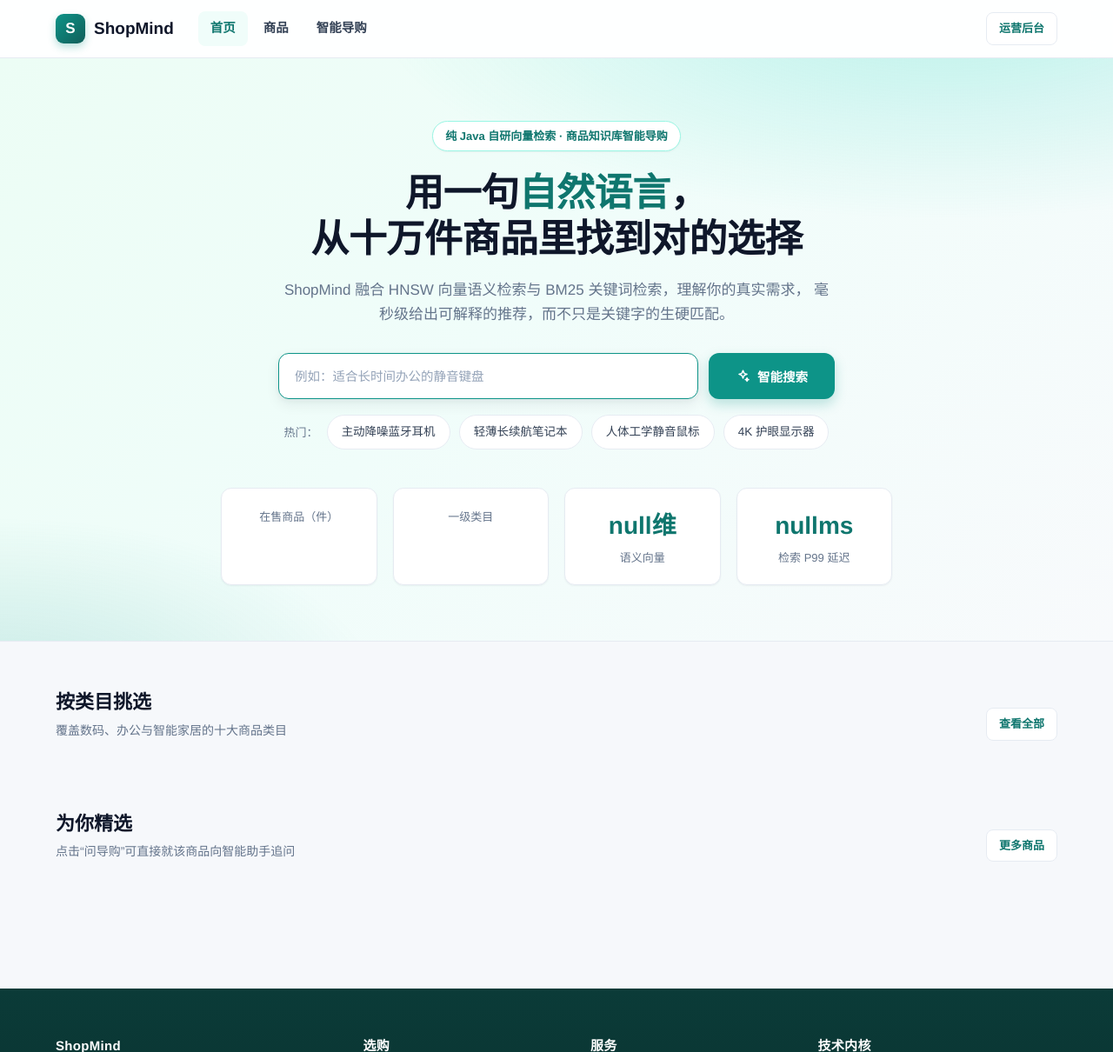
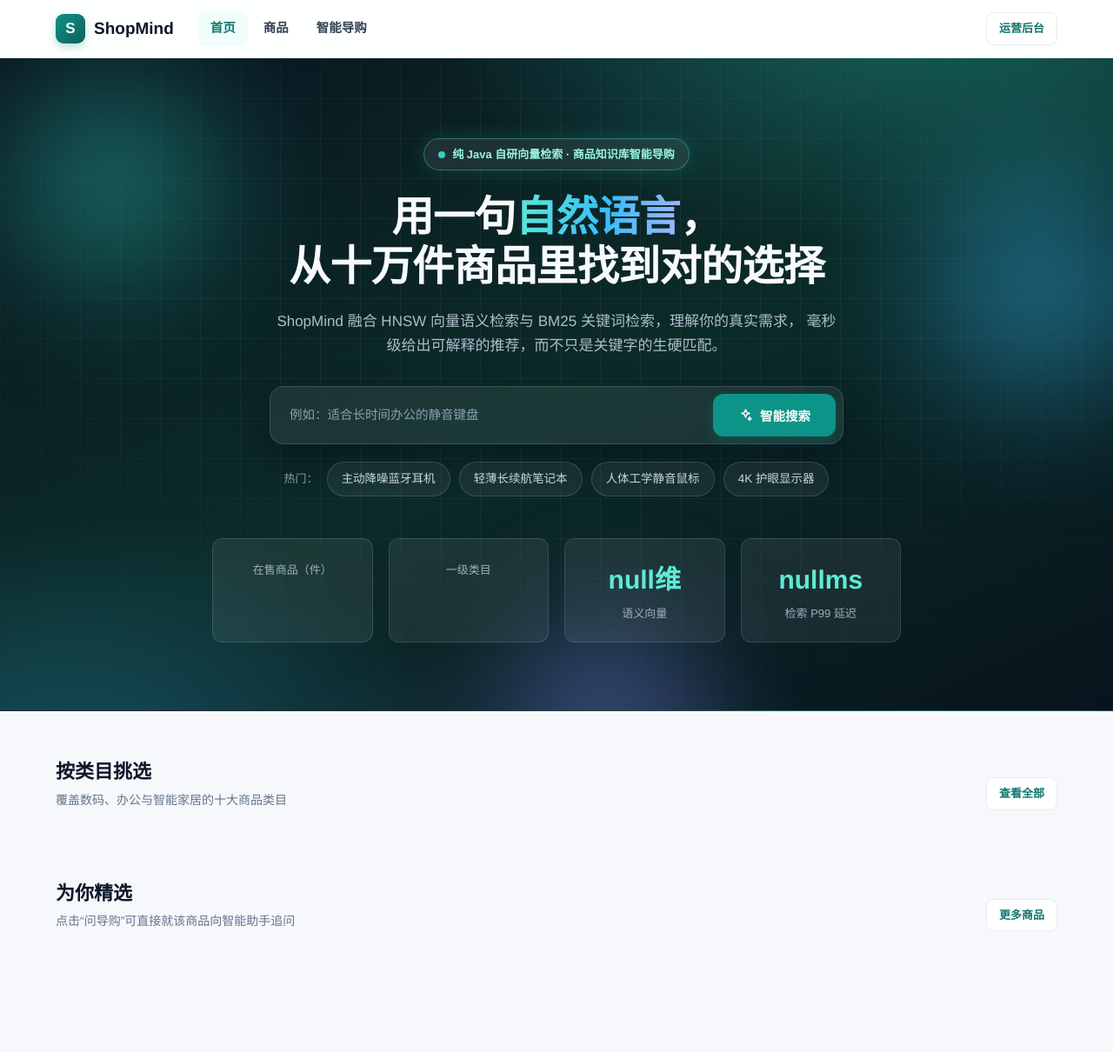
Before and after one commit to Zhaowen-Zhong/shopmind, a Spring app: template shopmind-web/src/main/resources/templates/home.html in a window 1280 px wide. Shown: the top 1210 px of the page at 87% size. Run offline with Thymeleaf, Linux system fonts and the light colour scheme; the template is opened without the code that fills it, so the values that code supplies are empty.

Commit message:
名称去重并扩充机型，新增精细SVG产品插画，导购显式分析，首页未来感升级

```diff
--- a/shopmind-web/src/main/resources/static/css/shopmind.css
+++ b/shopmind-web/src/main/resources/static/css/shopmind.css
@@ -150,42 +150,87 @@ img { max-width: 100%; display: block; }
 .header-search .ico { position: absolute; left: 13px; top: 50%; transform: translateY(-50%); color: var(--faint); }
 .header-actions { margin-left: auto; display: flex; align-items: center; gap: 12px; }
 
-/* ---------- Hero ---------- */
+/* ---------- Hero（未来感：深色极光 + 网格 + 玻璃拟态） ---------- */
 .hero {
+    position: relative; overflow: hidden;
+    border-bottom: 1px solid rgba(255,255,255,.08);
+    padding: 92px 0 78px; color: #e6edf3;
     background:
-        radial-gradient(1100px 420px at 85% -10%, rgba(45, 212, 191, .28), transparent 60%),
-        radial-gradient(800px 380px at 0% 110%, rgba(13, 148, 136, .18), transparent 55%),
-        linear-gradient(135deg, #ecfdf5 0%, #f0fdfa 45%, #f8fafc 100%);
-    border-bottom: 1px solid var(--line);
-    padding: 72px 0 64px;
+        radial-gradient(950px 520px at 82% -12%, rgba(45, 212, 191, .38), transparent 60%),
+        radial-gradient(760px 520px at 8% 112%, rgba(56, 189, 248, .28), transparent 60%),
+        radial-gradient(620px 420px at 50% 120%, rgba(129, 140, 248, .18), transparent 60%),
+        linear-gradient(155deg, #0a1620 0%, #0b2b28 52%, #08141d 100%);
 }
-.hero-inner { max-width: 820px; margin: 0 auto; text-align: center; }
+/* 网格线叠加 */
+.hero::before {
+    content: ""; position: absolute; inset: 0; z-index: 0;
+    background-image:
+        linear-gradient(rgba(148, 163, 184, .08) 1px, transparent 1px),
+        linear-gradient(90deg, rgba(148, 163, 184, .08) 1px, transparent 1px);
+    background-size: 46px 46px;
+    mask-image: radial-gradient(ellipse 75% 70% at 50% 38%, #000 40%, transparent 100%);
+}
+/* 浮动极光光斑 */
+.hero .aurora { position: absolute; border-radius: 50%; filter: blur(60px); z-index: 0; opacity: .55; }
+.hero .aurora.a1 { width: 320px; height: 320px; left: -60px; top: -40px; background: radial-gradient(circle, #2dd4bf, transparent 70%); animation: drift 13s ease-in-out infinite; }
+.hero .aurora.a2 { width: 360px; height: 360px; right: -70px; top: 60px; background: radial-gradient(circle, #38bdf8, transparent 70%); animation: drift 16s ease-in-out infinite reverse; }
+.hero .aurora.a3 { width: 280px; height: 280px; left: 42%; bottom: -120px; background: radial-gradient(circle, #818cf8, transparent 70%); animation: drift 19s ease-in-out infinite; }
+@keyframes drift {
+    0%, 100% { transform: translate(0, 0) scale(1); }
+    50% { transform: translate(28px, 22px) scale(1.12); }
+}
+.hero-inner { position: relative; z-index: 2; max-width: 840px; margin: 0 auto; text-align: center; }
 .hero .eyebrow {
-    display: inline-flex; align-items: center; gap: 8px; padding: 6px 14px; border-radius: var(--r-pill);
-    background: #fff; border: 1px solid var(--brand-line); color: var(--brand-dark);
-    font-size: 13px; font-weight: 600; margin-bottom: 22px; box-shadow: var(--shadow-xs);
+    display: inline-flex; align-items: center; gap: 8px; padding: 7px 16px; border-radius: var(--r-pill);
+    background: rgba(255, 255, 255, .08); border: 1px solid rgba(94, 234, 212, .35); color: #99f6e4;
+    font-size: 13px; font-weight: 600; margin-bottom: 26px;
+    backdrop-filter: blur(10px); box-shadow: 0 0 24px rgba(45, 212, 191, .18);
 }
-.hero h1 { font-size: 44px; letter-spacing: -.5px; line-height: 1.2; }
-.hero h1 .hl { color: var(--brand-dark); }
-.hero p.lead { font-size: 17px; color: var(--muted); margin: 18px auto 30px; max-width: 640px; }
-.hero-search { display: flex; gap: 12px; max-width: 640px; margin: 0 auto; }
-.hero-search .input { padding: 15px 18px; border-radius: var(--r-md); box-shadow: var(--shadow-md); }
-.hero-search .btn { padding: 15px 30px; border-radius: var(--r-md); }
-.hero-popular { margin-top: 18px; display: flex; gap: 10px; justify-content: center; flex-wrap: wrap; align-items: center; }
-.hero-popular .t { font-size: 13px; color: var(--muted); }
+.hero .eyebrow .pulse { width: 8px; height: 8px; border-radius: 50%; background: #2dd4bf; box-shadow: 0 0 0 0 rgba(45,212,191,.6); animation: pulse 1.8s infinite; }
+@keyframes pulse {
+    0% { box-shadow: 0 0 0 0 rgba(45, 212, 191, .55); }
+    70% { box-shadow: 0 0 0 9px rgba(45, 212, 191, 0); }
+    100% { box-shadow: 0 0 0 0 rgba(45, 212, 191, 0); }
+}
+.hero h1 { font-size: 48px; letter-spacing: -.6px; line-height: 1.18; color: #f8fafc; }
+.hero h1 .hl {
+    background: linear-gradient(100deg, #5eead4, #38bdf8 55%, #a5b4fc);
+    -webkit-background-clip: text; background-clip: text; color: transparent;
+}
+.hero p.lead { font-size: 17px; color: #aebdcc; margin: 20px auto 32px; max-width: 660px; }
+.hero-search {
+    display: flex; gap: 10px; max-width: 660px; margin: 0 auto; padding: 8px;
+    border-radius: var(--r-lg); background: rgba(255, 255, 255, .07);
+    border: 1px solid rgba(255, 255, 255, .14); backdrop-filter: blur(14px);
+    box-shadow: 0 18px 44px rgba(2, 12, 20, .45);
+}
+.hero-search .input {
+    background: transparent; border: none; box-shadow: none; color: #f1f5f9;
+}
+.hero-search .input::placeholder { color: #8ba0b2; }
+.hero-search .input:focus { box-shadow: none; }
+.hero-search .btn { padding: 13px 28px; border-radius: var(--r-md); }
+.hero-popular { margin-top: 20px; display: flex; gap: 10px; justify-content: center; flex-wrap: wrap; align-items: center; }
+.hero-popular .t { font-size: 13px; color: #8ba0b2; }
+.hero-popular .chip {
+    background: rgba(255, 255, 255, .06); border-color: rgba(255, 255, 255, .14); color: #cbd5e1;
+}
+.hero-popular .chip:hover { background: rgba(45, 212, 191, .18); border-color: rgba(94, 234, 212, .5); color: #99f6e4; }
 
-/* ---------- 数据条 ---------- */
-.stat-strip { display: grid; grid-template-columns: repeat(4, 1fr); gap: 18px; margin-top: 44px; }
+/* ---------- 数据条（玻璃卡片） ---------- */
+.stat-strip { display: grid; grid-template-columns: repeat(4, 1fr); gap: 18px; margin-top: 48px; }
 .stat-strip .item {
-    background: #fff; border: 1px solid var(--line); border-radius: var(--r-md);
-    padding: 20px; box-shadow: var(--shadow-xs); position: relative; cursor: default;
+    background: rgba(255, 255, 255, .07); border: 1px solid rgba(255, 255, 255, .12); border-radius: var(--r-md);
+    padding: 22px 20px; position: relative; cursor: default; backdrop-filter: blur(12px);
+    transition: transform .18s, border-color .18s, background .18s;
 }
-.stat-strip .num { font-size: 28px; font-weight: 800; color: var(--brand-dark); }
-.stat-strip .lbl { font-size: 13px; color: var(--muted); margin-top: 2px; }
+.stat-strip .item:hover { transform: translateY(-3px); border-color: rgba(94, 234, 212, .45); background: rgba(255,255,255,.11); }
+.stat-strip .num { font-size: 30px; font-weight: 800; color: #5eead4; }
+.stat-strip .lbl { font-size: 13px; color: #9fb0c0; margin-top: 3px; }
 /* 自定义悬浮提示：把技术指标翻译成普通用户能懂的话 */
 .stat-strip .item::after {
     content: attr(data-tip); position: absolute; bottom: calc(100% + 10px); left: 50%;
-    transform: translateX(-50%) translateY(4px); background: var(--ink); color: #fff;
+    transform: translateX(-50%) translateY(4px); background: #0f172a; color: #fff;
     padding: 10px 13px; border-radius: 10px; font-size: 12.5px; font-weight: 400;
     line-height: 1.55; width: 224px; opacity: 0; pointer-events: none;
     transition: opacity .16s, transform .16s; z-index: 30; box-shadow: var(--shadow-lg);
@@ -193,10 +238,21 @@ img { max-width: 100%; display: block; }
 .stat-strip .item::before {
     content: ""; position: absolute; bottom: calc(100% + 2px); left: 50%;
     transform: translateX(-50%); border: 6px solid transparent;
-    border-top-color: var(--ink); opacity: 0; pointer-events: none; transition: opacity .16s;
+    border-top-color: #0f172a; opacity: 0; pointer-events: none; transition: opacity .16s;
 }
 .stat-strip .item:hover::after, .stat-strip .item:hover::before {
     opacity: 1; transform: translateX(-50%) translateY(0);
+}
+
+/* 入场与浮动动效 */
+.reveal { opacity: 0; transform: translateY(22px); animation: reveal .7s cubic-bezier(.22,.68,.32,1) forwards; }
+.reveal.d1 { animation-delay: .08s; } .reveal.d2 { animation-delay: .18s; }
+.reveal.d3 { animation-delay: .3s; } .reveal.d4 { animation-delay: .42s; }
+@keyframes reveal { to { opacity: 1; transform: translateY(0); } }
+.float-soft { animation: floatSoft 5s ease-in-out infinite; }
+@keyframes floatSoft { 0%,100% { transform: translateY(0); } 50% { transform: translateY(-7px); } }
+@media (prefers-reduced-motion: reduce) {
+    .reveal, .float-soft, .aurora, .eyebrow .pulse { animation: none; }
 }
 
 /* ---------- 分类入口（5 列 × 2 排） ---------- */
@@ -224,14 +280,14 @@ img { max-width: 100%; display: block; }
 }
 .product-card:hover { transform: translateY(-4px); box-shadow: var(--shadow-lg); border-color: var(--brand-line); }
 .product-thumb {
-    height: 148px; display: grid; place-items: center; position: relative;
+    height: 168px; display: grid; place-items: center; position: relative;
     color: #fff; overflow: hidden;
 }
-.product-thumb::after {
+.product-thumb::before {
     content: ""; position: absolute; inset: 0;
-    background: radial-gradient(130px 130px at 82% 128%, rgba(255,255,255,.20), transparent 70%);
+    background: radial-gradient(150px 150px at 50% 30%, rgba(255,255,255,.16), transparent 70%);
 }
-.product-thumb svg { position: relative; z-index: 1; width: 46px; height: 46px; opacity: .95; }
+.product-thumb svg { position: relative; z-index: 1; width: 116px; height: 116px; filter: drop-shadow(0 10px 14px rgba(15,23,42,.25)); }
 .product-thumb .cat-tag {
     position: absolute; top: 12px; left: 12px; background: rgba(255,255,255,.9);
     color: var(--brand-deep); font-size: 11.5px; font-weight: 700; padding: 3px 9px; border-radius: var(--r-pill);
--- a/shopmind-web/src/main/resources/templates/admin/console.html
+++ b/shopmind-web/src/main/resources/templates/admin/console.html
@@ -4,7 +4,7 @@
     <meta charset="UTF-8">
     <meta name="viewport" content="width=device-width, initial-scale=1">
     <title>检索调试台 · ShopMind 控制台</title>
-    <link rel="stylesheet" th:href="@{/css/shopmind.css(v=2)}">
+    <link rel="stylesheet" th:href="@{/css/shopmind.css(v=3)}">
 </head>
 <body>
 <header th:replace="~{fragments/layout :: admin-header('console')}"></header>
--- a/shopmind-web/src/main/resources/templates/admin/dashboard.html
+++ b/shopmind-web/src/main/resources/templates/admin/dashboard.html
@@ -4,7 +4,7 @@
     <meta charset="UTF-8">
     <meta name="viewport" content="width=device-width, initial-scale=1">
     <title>监控看板 · ShopMind 控制台</title>
-    <link rel="stylesheet" th:href="@{/css/shopmind.css(v=2)}">
+    <link rel="stylesheet" th:href="@{/css/shopmind.css(v=3)}">
 </head>
 <body>
 <header th:replace="~{fragments/layout :: admin-header('dashboard')}"></header>
--- a/shopmind-web/src/main/resources/templates/admin/kb.html
+++ b/shopmind-web/src/main/resources/templates/admin/kb.html
@@ -4,7 +4,7 @@
     <meta charset="UTF-8">
     <meta name="viewport" content="width=device-width, initial-scale=1">
     <title>知识库 · ShopMind 控制台</title>
-    <link rel="stylesheet" th:href="@{/css/shopmind.css(v=2)}">
+    <link rel="stylesheet" th:href="@{/css/shopmind.css(v=3)}">
 </head>
 <body>
 <header th:replace="~{fragments/layout :: admin-header('kb')}"></header>
--- a/shopmind-web/src/main/resources/templates/fragments/components.html
+++ b/shopmind-web/src/main/resources/templates/fragments/components.html
@@ -5,7 +5,7 @@
 <!-- 商品卡片：v 为 ProductView -->
 <article class="product-card" th:fragment="product-card(v)">
     <div class="product-thumb" th:classappend="'t-c' + ${v.categoryIndex()}">
-        <span class="thumb-ic" th:replace="~{fragments/icons :: cat-icon(${v.categoryIndex()})}"></span>
+        <span class="art" th:replace="~{fragments/product-art :: product-art(${v.categoryIndex()})}"></span>
         <span class="cat-tag" th:text="${v.category()}">类目</span>
         <span class="rel-tag" th:if="${v.score() != null}"
               th:text="'相关度 ' + ${#numbers.formatPercent(v.score(), 1, 0)}">相关度</span>
--- a/shopmind-web/src/main/resources/templates/guide.html
+++ b/shopmind-web/src/main/resources/templates/guide.html
@@ -4,7 +4,7 @@
     <meta charset="UTF-8">
     <meta name="viewport" content="width=device-width, initial-scale=1">
     <title>智能导购 · ShopMind</title>
-    <link rel="stylesheet" th:href="@{/css/shopmind.css(v=2)}">
+    <link rel="stylesheet" th:href="@{/css/shopmind.css(v=3)}">
 </head>
 <body>
 <header th:replace="~{fragments/layout :: storefront-header('guide')}"></header>
--- a/shopmind-web/src/main/resources/templates/home.html
+++ b/shopmind-web/src/main/resources/templates/home.html
@@ -4,28 +4,31 @@
     <meta charset="UTF-8">
     <meta name="viewport" content="width=device-width, initial-scale=1">
     <title>ShopMind · 用自然语言找到对的商品</title>
-    <link rel="stylesheet" th:href="@{/css/shopmind.css(v=2)}">
+    <link rel="stylesheet" th:href="@{/css/shopmind.css(v=3)}">
 </head>
 <body>
 <header th:replace="~{fragments/layout :: storefront-header('home')}"></header>
 
 <!-- 品牌主视觉 -->
 <section class="hero">
+    <span class="aurora a1"></span>
+    <span class="aurora a2"></span>
+    <span class="aurora a3"></span>
     <div class="container hero-inner">
-        <span class="eyebrow">纯 Java 自研向量检索 · 商品知识库智能导购</span>
-        <h1>用一句<span class="hl">自然语言</span>，<br>从十万件商品里找到对的选择</h1>
-        <p class="lead">
+        <span class="eyebrow reveal"><span class="pulse"></span>纯 Java 自研向量检索 · 商品知识库智能导购</span>
+        <h1 class="reveal d1">用一句<span class="hl">自然语言</span>，<br>从十万件商品里找到对的选择</h1>
+        <p class="lead reveal d2">
             ShopMind 融合 HNSW 向量语义检索与 BM25 关键词检索，理解你的真实需求，
             毫秒级给出可解释的推荐，而不只是关键字的生硬匹配。
         </p>
-        <form class="hero-search" th:action="@{/products}" method="get">
+        <form class="hero-search reveal d3" th:action="@{/products}" method="get">
             <input class="input" type="text" name="q" placeholder="例如：适合长时间办公的静音键盘" autofocus>
             <button class="btn btn-primary" type="submit">
                 <svg width="17" height="17" viewBox="0 0 24 24" fill="none" stroke="currentColor" stroke-width="2" stroke-linecap="round" stroke-linejoin="round"><path d="M12 3l1.9 4.6L18.5 9l-4.6 1.9L12 15.5l-1.9-4.6L5.5 9l4.6-1.4z"/><path d="M18.5 15l.8 2 2 .8-2 .8-.8 2-.8-2-2-.8 2-.8z"/></svg>
                 智能搜索
             </button>
         </form>
-        <div class="hero-popular">
+        <div class="hero-popular reveal d4">
             <span class="t">热门：</span>
             <a class="chip" th:href="@{/products(q='主动降噪蓝牙耳机')}">主动降噪蓝牙耳机</a>
             <a class="chip" th:href="@{/products(q='轻薄长续航笔记本')}">轻薄长续航笔记本</a>
@@ -33,7 +36,7 @@
             <a class="chip" th:href="@{/products(q='4K 护眼显示器')}">4K 护眼显示器</a>
         </div>
 
-        <div class="stat-strip">
+        <div class="stat-strip reveal d4">
             <div class="item" data-tip="知识库里可被检索的商品总量，覆盖数码、办公与智能家居">
                 <div class="num" th:text="${totalDisplay}">100,000+</div><div class="lbl">在售商品（件）</div>
             </div>
--- a/shopmind-web/src/main/resources/templates/products.html
+++ b/shopmind-web/src/main/resources/templates/products.html
@@ -4,7 +4,7 @@
     <meta charset="UTF-8">
     <meta name="viewport" content="width=device-width, initial-scale=1">
     <title>商品 · ShopMind</title>
-    <link rel="stylesheet" th:href="@{/css/shopmind.css(v=2)}">
+    <link rel="stylesheet" th:href="@{/css/shopmind.css(v=3)}">
 </head>
 <body>
 <header th:replace="~{fragments/layout :: storefront-header('products')}"></header>
```
Also changed, not shown: shopmind-loadgen/src/main/java/com/shopmind/loadgen/SeedMain.java (+28 -18 lines), shopmind-web/src/main/java/com/shopmind/web/SearchApiController.java (+100 -6 lines), shopmind-web/src/main/resources/templates/fragments/product-art.html (added, +119 -0 lines).
